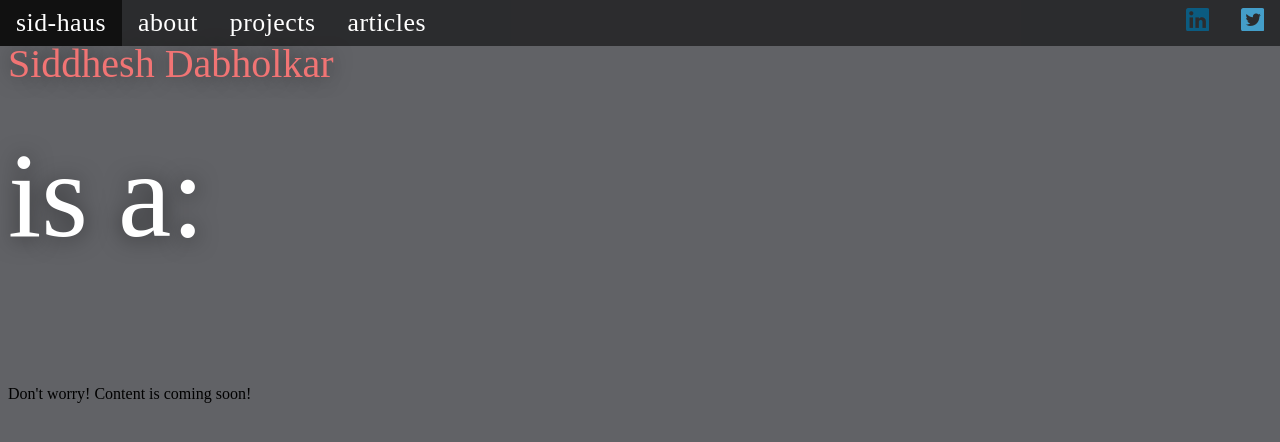
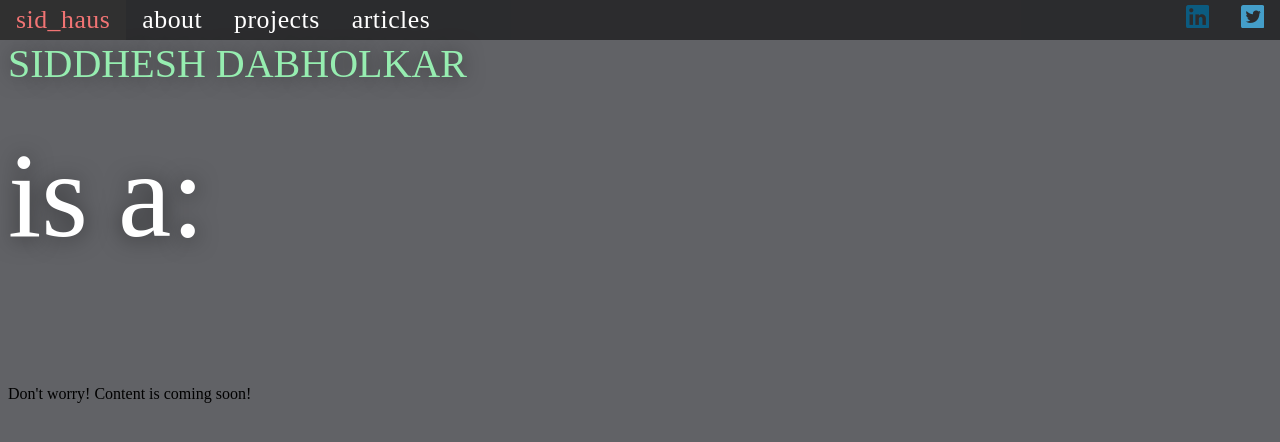
Before and after one commit to sid-haus/sid-haus.github.io, a plain HTML site: page index.html in a window 1280 px wide. Drawn offline with nearby package versions, Linux system fonts and the light colour scheme; some packages are replaced by stand-ins of ours; a script that the page names is missing; files whose address does not match are found by name.

Commit message:
nav bar done
yayayay

```diff
--- a/css/stylesheetOne.css
+++ b/css/stylesheetOne.css
@@ -13,7 +13,9 @@ h1 {
 }
 
 ul {
-
+  list-style-type: none;
+      margin: 0;
+      padding: 0;
 }
 
 li {
@@ -21,6 +23,9 @@ li {
 }
 
 .navBarOne {
+  list-style-type: none;
+    margin: 0;
+    padding: 0;
   position:fixed;
   width: 100%;
   top: 0;
@@ -35,9 +40,6 @@ li {
    letter-spacing: 0.5px;
    background: rgba(0,0,0,0.55);
    border-radius: 0px;
-   list-style-type: none;
-   margin: 0;
-   padding: 0;
    overflow: hidden;
 }
 
@@ -45,26 +47,36 @@ li {
     display: block;
     color: white;
     text-align: center;
-    padding: 8px 16px;
+    padding: 5px 16px;
     text-decoration: none;
 }
 
-.navBarOne a:hover {
-    background-color: #111;
+#sidhaus{
+  font-family: AvenirNext-Bold;
+  color: #F17474;
 }
 
-ul {
-  list-style-type: none;
-      margin: 0;
-      padding: 0;
+#sidhaustab a:hover{
+  background-color: #303030;
 }
 
+#abouttab a:hover{
+background-color: rgba(10,165,114,0.81);
+}
 
+#projectstab a:hover{
+/* button bg: */
+background-color: rgba(48,149,213,0.86);
+}
+
+#articlestab a:hover{
+background-color: rgba(255,113,82,0.95);
+}
 
 #SIDDHESHTITLE{
 font-family: AvenirNext-Bold;
 font-size: 40px;
-color: #F17474;
+color: #96EDB0;
 text-shadow: 0px 0px 20px rgba(0,0,0,0.50);
 }
 
--- a/index.html
+++ b/index.html
@@ -7,10 +7,10 @@
   <!-- Navigation Bar-->
 <div class="navBarOne">
   <ul>
-    <li><a href="#home">sid-haus</a></li>
-    <li><a href="#about">about</a></li>
-    <li><a href="#projects">projects</a></li>
-    <li><a href="#articles">articles</a></li>
+    <li id=sidhaustab><a href="#home" id=sidhaus>sid_haus</a></li>
+    <li id=abouttab><a href="#about">about</a></li>
+    <li id=projectstab><a href="#projects">projects</a></li>
+    <li id=articlestab><a href="#articles">articles</a></li>
     <li style="float:right"><a href="https://twitter.com/forthinkersid"><input type="image" src="images/HomeButtons/ForNav2/Twitter.png"/></a></li>
     <li style="float:right"><a href="https://www.linkedin.com/in/siddheshdabholkar"><input type="image" src="images/HomeButtons/ForNav2/linkedIn i1.png"/></a></li>
   </ul>
@@ -26,9 +26,8 @@
         <body>
          <!-- Single page website-->
              <div id="SIDDHESHTITLE">
-               <p>Siddhesh Dabholkar</p>
+               <p>SIDDHESH DABHOLKAR</p>
             </div>
-         <!-- Above is temporary; need to add NAVIGATION BAR -->
          <!-- Need to USE JS to keep changing the underlined text ROCKSTAR-->
               <div id="isa" <p>is a:</p> </div>
         </body>
```
